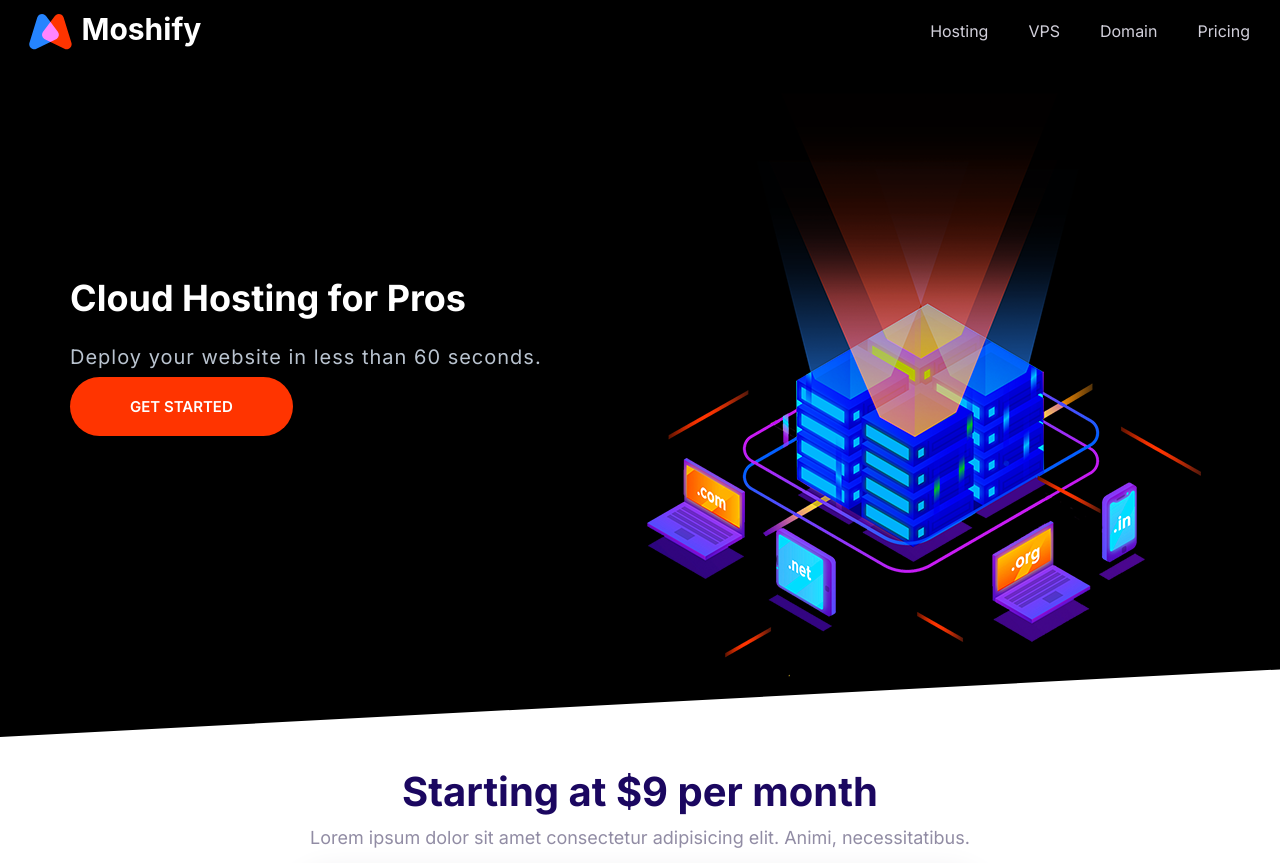
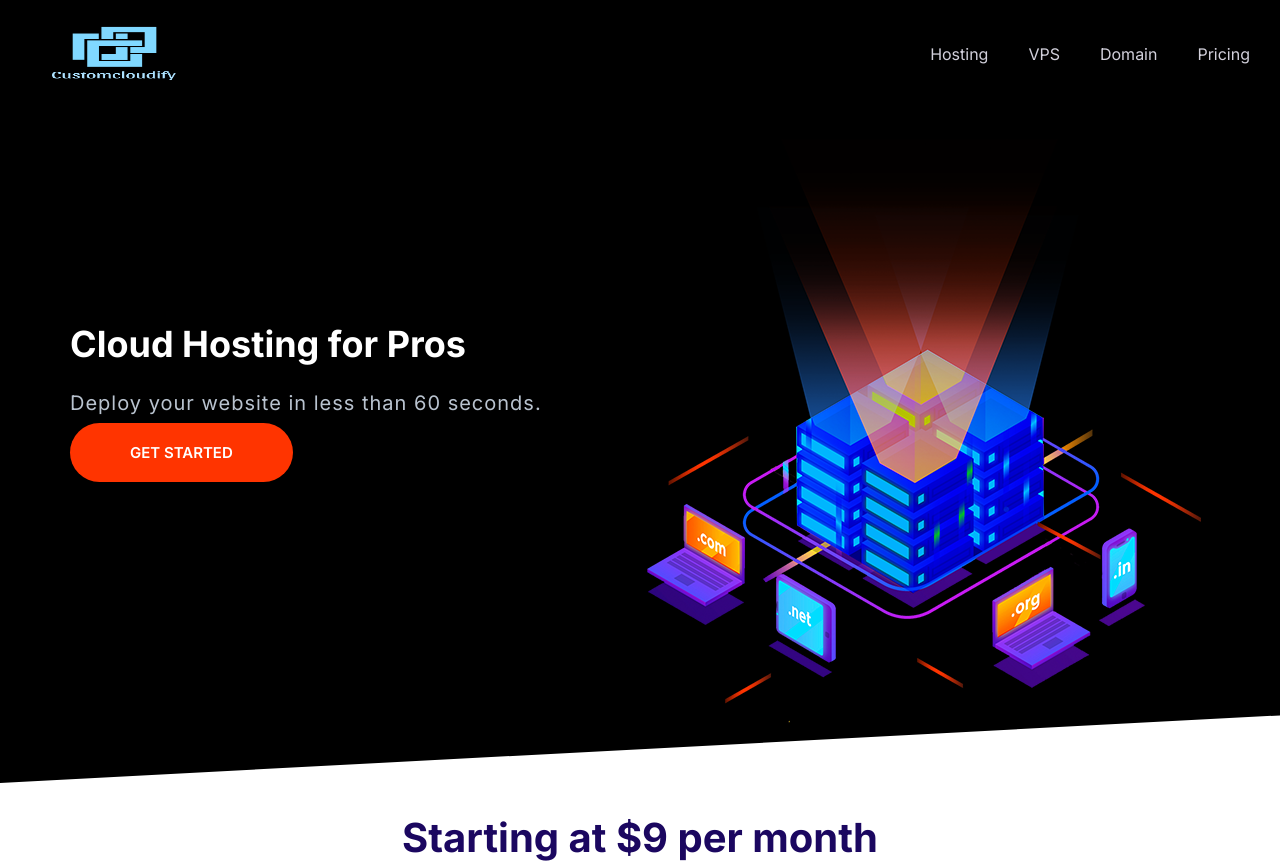
Before and after one commit to Godspeacee/customcloudify, a website built with Parcel: page index.html in a window 1280 px wide. Shown: the top 863 px of the page. Built offline with nearby package versions, Linux system fonts and the light colour scheme.

Commit message:
changed logo

```diff
--- a/css/styles.css
+++ b/css/styles.css
@@ -828,3 +828,8 @@ color:white;
         font-size: 1.6rem;
     }
 }
+
+.logo{
+    width: 209px;
+    height: 100px;
+}
--- a/index.html
+++ b/index.html
@@ -16,7 +16,7 @@
   <body>
     <header>
       <nav class="nav collapsible">
-        <a class="nav__brand" href="/"><img src="/images/logo.svg"></a>
+        <a class="nav__brand" href="/"><img src="/images/logo 3.PNG" class="logo"></a>
         <svg class="icon icon--white nav__toggler">
           <use href="images/sprite.svg#menu"></use>
       </svg>
@@ -353,7 +353,7 @@
       </div>
     </section>
     <section class="footer__brand">
-      <img src="images/logo.svg" alt="">
+      <img src="images/logo 3.PNG" alt="">
       <p class="footer__copyright">Copyright 2024 Godspeace Adetayo</p>
     </section>
    </div>
```
Also changed, not shown: images/logo 3.PNG (added).
